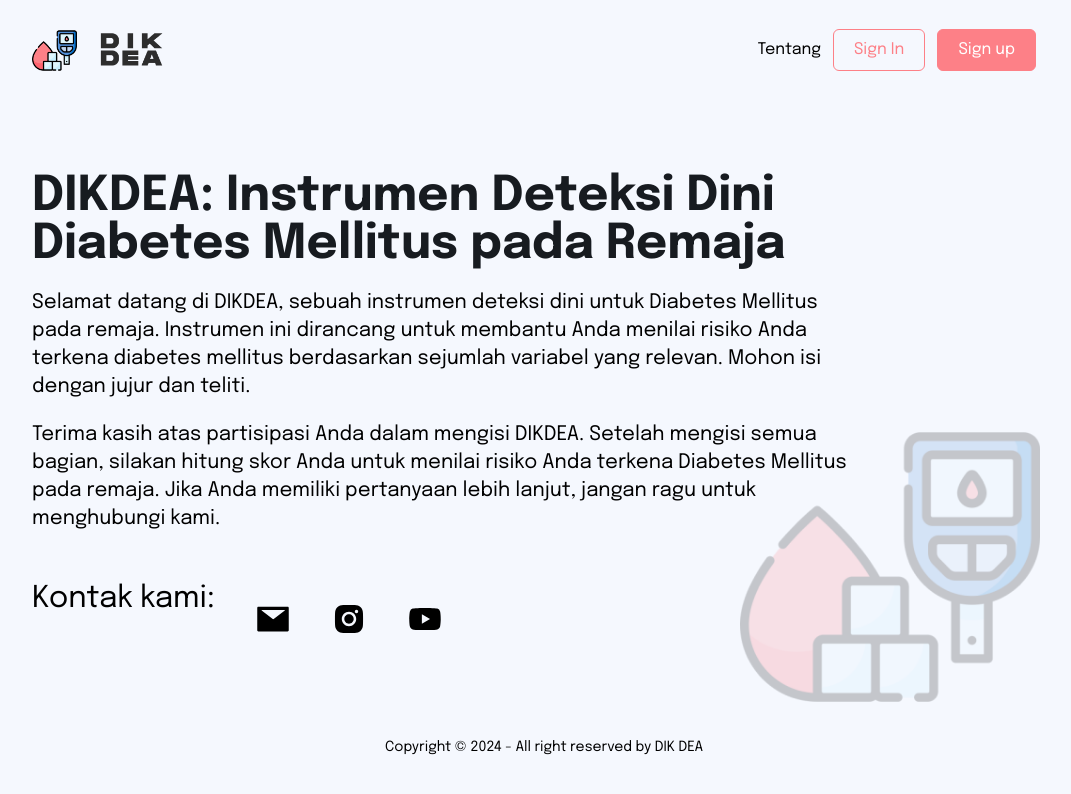
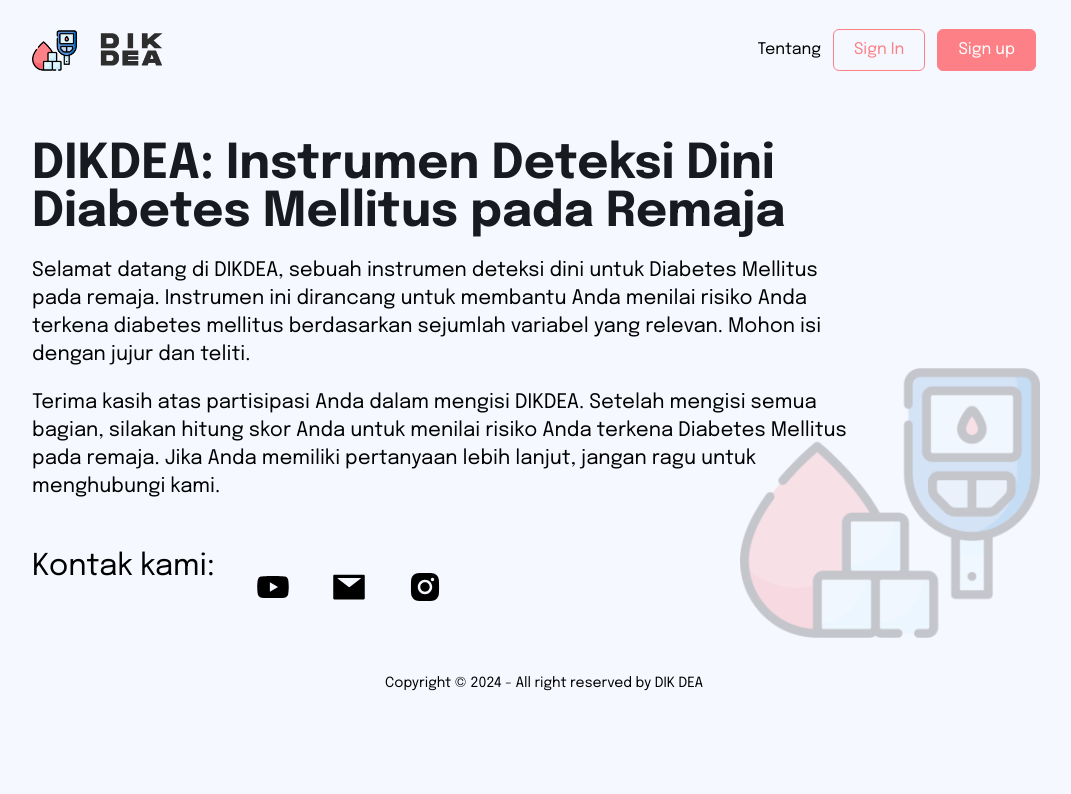
Before and after one commit to petershaan12/dik-dea-2, a Next.js app: page /about in a window 1280 px wide. Shown: the top 794 px of the page, without its empty margins (96-1167 px from the left). Built offline with nearby package versions, Linux system fonts and the light colour scheme; no server answers; the database is empty.

Commit message:
perubahan lagi

```diff
--- a/app/(auth)/sign-in/[[...sign-in]]/page.tsx
+++ b/app/(auth)/sign-in/[[...sign-in]]/page.tsx
@@ -2,7 +2,7 @@ import { SignIn } from "@clerk/nextjs";
 
 export default function Page() {
   return (
-    <div className="flex justify-center items-center  bg-logo-transparent lg:bg-[length:300px_300px] bg-[length:100px_100px] bg-no-repeat bg-[bottom_right_3rem]">
+    <div className="flex min-h-[500px] justify-center  items-start ">
       <SignIn
         appearance={{
           variables: {
--- a/app/(auth)/sign-up/[[...sign-up]]/page.tsx
+++ b/app/(auth)/sign-up/[[...sign-up]]/page.tsx
@@ -2,7 +2,7 @@ import { SignUp } from "@clerk/nextjs";
 
 export default function Page() {
   return (
-    <div className="flex justify-center items-center bg-logo-transparent lg:bg-[length:300px_300px] bg-[length:100px_100px] bg-no-repeat bg-[bottom_right_3rem]">
+    <div className="flex  min-h-[500px] justify-center items-start ">
       <SignUp
         appearance={{
           variables: {
--- a/app/about/page.tsx
+++ b/app/about/page.tsx
@@ -4,9 +4,9 @@ import { AiFillInstagram, AiFillMail, AiFillYoutube } from "react-icons/ai";
 
 const page = () => {
   return (
-    <section className=" mx-auto w-[80%] flex items-center text-left bg-logo-transparent lg:bg-[length:300px_300px] bg-[length:100px_100px] bg-no-repeat bg-[bottom_right_1rem]">
+    <section className="w-[80%] container min-h-[500px] mx-auto flex items-center bg-logo-transparent md:bg-[length:300px_300px] bg-[length:100px_100px] bg-no-repeat bg-[bottom_right_1rem] py-12">
       <Suspense fallback={<Loader />}>
-        <div className="py-12 md:py-20 w-full md:w-[80%] ">
+        <div className=" w-full md:w-[80%] ">
           <h1 className=" text-2xl md:text-5xl font-bold text-dark">
             DIKDEA: Instrumen Deteksi Dini Diabetes Mellitus pada Remaja
           </h1>
@@ -26,14 +26,17 @@ const page = () => {
           <div className="text-xl md:text-3xl md:flex gap-10 mt-12 ">
             <p>Kontak kami: </p>
             <div className="flex text-4xl gap-10 mt-5">
-              <a href="https://www.youtube.com/@petershaan_" target={"_blank"}>
+              <a
+                href="https://www.youtube.com/results?search_query=Diabetes+melitius"
+                target={"_blank"}
+              >
+                <AiFillYoutube className="mouse-clicked" />
+              </a>
+              <a href="mailto:dikdea@example.com" target={"_blank"}>
                 <AiFillMail className="mouse-clicked" />
               </a>
-              <a href="https://www.instagram.com/petershaan_" target={"_blank"}>
+              <a href="https://www.instagram.com/dikdea " target={"_blank"}>
                 <AiFillInstagram />
-              </a>
-              <a href="https://www.youtube.com/@petershaan_" target={"_blank"}>
-                <AiFillYoutube className="mouse-clicked" />
               </a>
             </div>
           </div>
--- a/app/profil/page.tsx
+++ b/app/profil/page.tsx
@@ -47,7 +47,7 @@ const ProfilePage = () => {
   }, []);
 
   return (
-    <section className="relative min-h-[500px] mx-auto flex flex-col items-center w-[80%] md:justify-center pb-24 bg-logo-transparent md:bg-[length:300px_300px] bg-[length:100px_100px] bg-no-repeat bg-[bottom_right_1rem]">
+    <section className="w-[80%] container min-h-[500px] mx-auto flex flex-col items-center md:justify-center pb-24 bg-logo-transparent md:bg-[length:300px_300px] bg-[length:100px_100px] bg-no-repeat bg-[bottom_right_1rem]">
       {loading ? (
         <Loader />
       ) : (
--- a/components/Footer.tsx
+++ b/components/Footer.tsx
@@ -1,7 +1,7 @@
 const Footer = () => {
   return (
     <footer className="pb-12 mt-5">
-      <div className="max-w-[1500px] mx-auto text-xs md:text-sm w-[90%] text-center">
+      <div className="max-w-[1500px] mx-auto text-xs md:text-sm w-[90%] text-center ">
         <span>Copyright © 2024 - All right reserved by DIK DEA</span>
       </div>
     </footer>
--- a/components/Hero.tsx
+++ b/components/Hero.tsx
@@ -25,9 +25,8 @@ const Hero = () => {
             Siap Uji Diabetesmu{" "}
             <TypeAnimation
               sequence={[
-                // Same substring at the start will only be typed out once, initially
                 "Hari Ini ?",
-                2500, // wait 1s before replacing "Mice" with "Hamsters"
+                2500,
                 "Besok ?",
                 2500,
                 "Sekarang ?",
--- a/components/Quiz.tsx
+++ b/components/Quiz.tsx
@@ -86,7 +86,7 @@ const Quiz = ({ questions, userId }: QuizProps) => {
 
   return (
     <>
-      <div className="flex justify-center flex-col ">
+      <div className="flex flex-col ">
         {!showResults ? (
           <>
             <div className="flex justify-center my-10 items-center">
@@ -107,9 +107,7 @@ const Quiz = ({ questions, userId }: QuizProps) => {
                   className="mb-5 mx-auto"
                 />
               )}
-              <h3 className="mb-5 text-2xl font-bold text-center">
-                {question}
-              </h3>
+              <h3 className="mb-5 mx-auto font-bold text-center">{question}</h3>
               <ul>
                 {answers.map((answer: Answer, idx: number) => (
                   <li
--- a/components/Ready.tsx
+++ b/components/Ready.tsx
@@ -1,11 +1,18 @@
 const Ready = ({ numQuestions, handleClick }: any) => {
   return (
-    <div className="start">
-      <h2>Welcome to The React Quiz</h2>
-      <h3>{numQuestions} question to test your React mastery</h3>
+    <div className="w-full text-center ">
+      <h2 className="text-xl  sm:text-5xl md:text-3xl font-bold tracking-tighter text-dark">
+        Apakah Sudah Siap? ☺️
+      </h2>
+      <h3 className="mt-4 text-xl">
+        ada {numQuestions} pertanyaan untuk menguji cek ini
+      </h3>
       {/* <Button dispatch={dispatch} status={start} */}
-      <button className="btn btn-ui" onClick={handleClick}>
-        Let's start
+      <button
+        className=" mt-8 rounded-md bg-primary hover:bg-red-700 px-8 py-3 text-sm font-medium text-gray-50 shadow transition-colors duration-500 hover:bg-primary/80"
+        onClick={handleClick}
+      >
+        Saya Sudah Siap
       </button>
     </div>
   );
```
